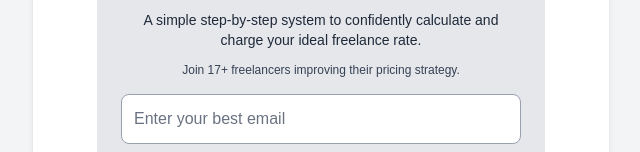
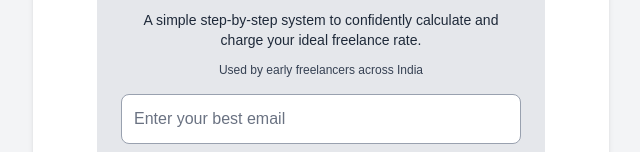
Before and after one commit to kishoredk-tech/freelance-rate, a Next.js app: page / in a window 1280 px wide. Shown: the part 1072-1224 px from the top of the page, without its empty margins (319-959 px from the left). Built offline with nearby package versions, Linux system fonts and the light colour scheme.

Commit message:
Social Proof content change

```diff
--- a/src/components/SubscribeForm.tsx
+++ b/src/components/SubscribeForm.tsx
@@ -51,7 +51,7 @@ export default function SubscribeForm() {
 
       {/* SOCIAL PROOF */}
       <p className="text-xs text-gray-700 mt-3 text-center">
-        Join 17+ freelancers improving their pricing strategy.
+        Used by early freelancers across India
       </p>
 
       <form onSubmit={handleSubmit} className="flex flex-col gap-3 mt-4">
```
